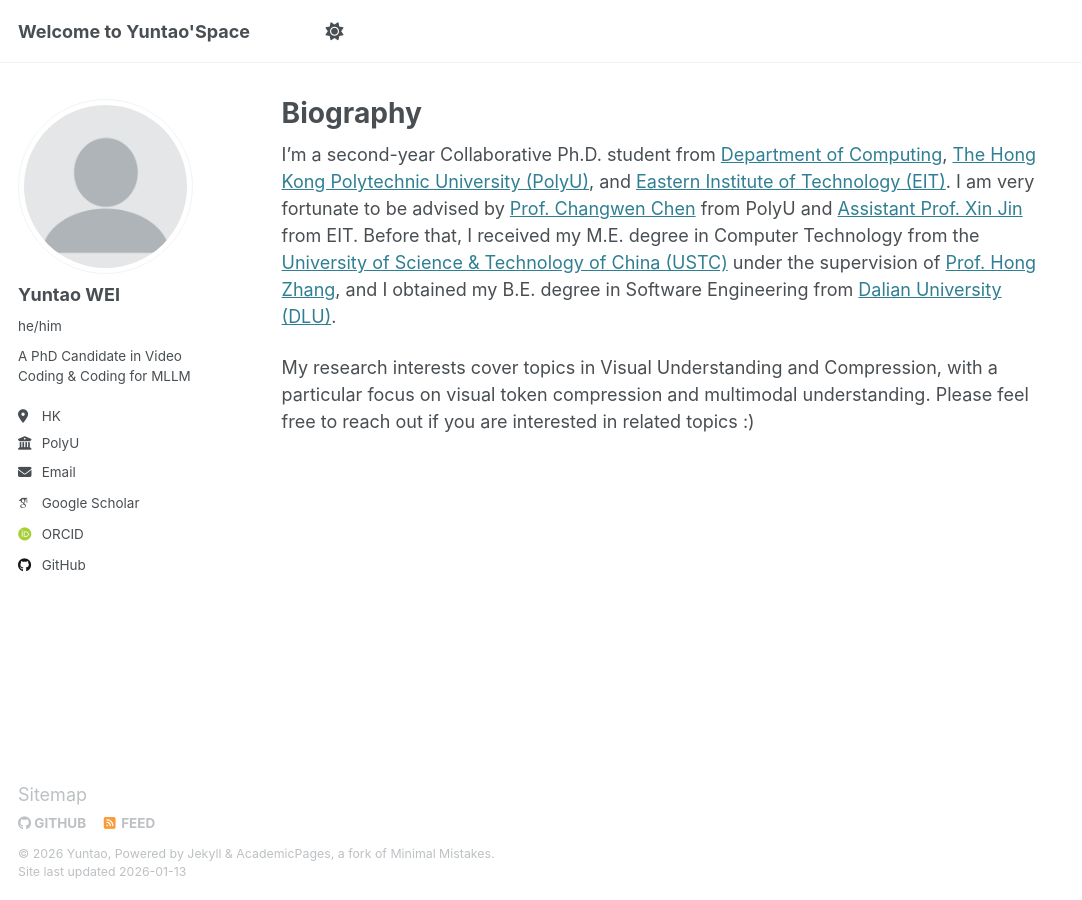
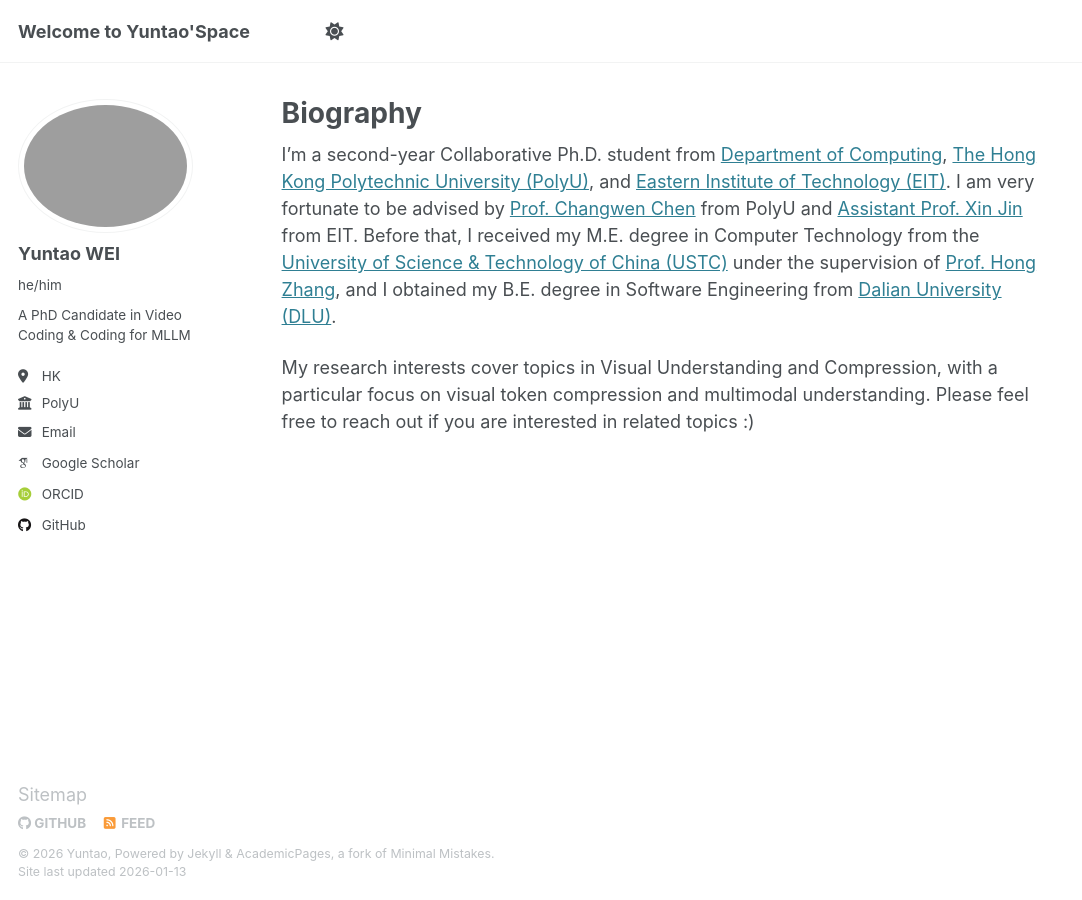
Before and after one commit to yuntao229/yuntao229.github.io, a Jekyll site: the page built from _pages/about.md, in a window 1280 px wide. Shown: the whole page, without its empty margins (0-1082 px from the left). Built offline with Jekyll 4.4.1, drawn with Linux system fonts in a browser that asks for light colours; some web fonts are replaced.

Commit message:
Update _config.yml
Updated personal picture.

```diff
--- a/_config.yml
+++ b/_config.yml
@@ -12,7 +12,7 @@ site_theme               : "default"
 title                    : "Welcome to Yuntao'Space"
 title_separator          : "-"
 name                     : &name "Yuntao"
-description              : &description "A PhD Candidate in Video Coding & Coding for MLLM"
+description              : &description "PhD Candidate@PolyU"
 url                      : https://yuntao229.github.io # the base hostname & protocol for your site e.g. "https://[your GitHub username].github.io"
 baseurl                  : "" # the subpath of your site, e.g. "/blog"
 repository               : "yuntao229/yuntao229.github.io"
@@ -22,7 +22,7 @@ repository               : "yuntao229/yuntao229.github.io"
 #               Additional customization can be done by editing /_includes/author-profile.html
 author:
   # Biographic information
-  avatar           : "profile.png"
+  avatar           : "images/IMG_1170.JPG"
   name             : "Yuntao WEI"
   pronouns         : "he/him" # example: "she/her"
   bio              : "A PhD Candidate in Video Coding & Coding for MLLM"
```
